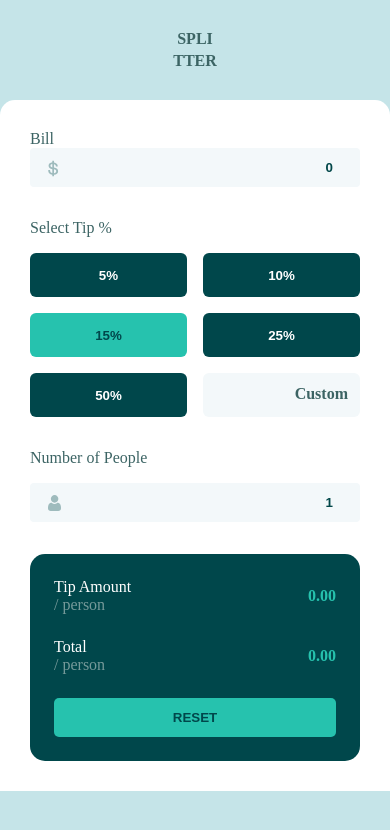
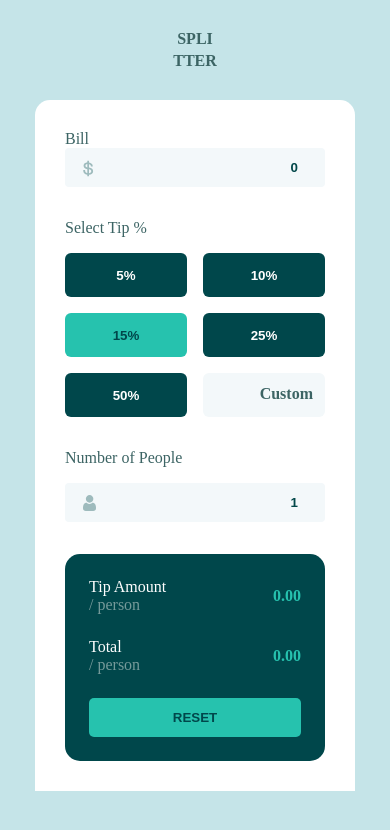
Before and after one commit to Yarden-Tal/splitter-vue, a Vue app: page / in a window 390 px wide. Shown: the top 830 px of the page. Built offline with nearby package versions, Linux system fonts and the light colour scheme.

Commit message:
temp forced mobile view

```diff
--- a/src/App.vue
+++ b/src/App.vue
@@ -23,10 +23,16 @@ import MainTitle from './components/MainTitle.vue';
   box-sizing: inherit;
 }
 
+html {
+  display: flex;
+  justify-content: center;
+}
+
 body {
   background-color: #C5E4E8;
   box-sizing: border-box;
   margin: 0;
+  width: 320px;
 }
 
 main {
```
